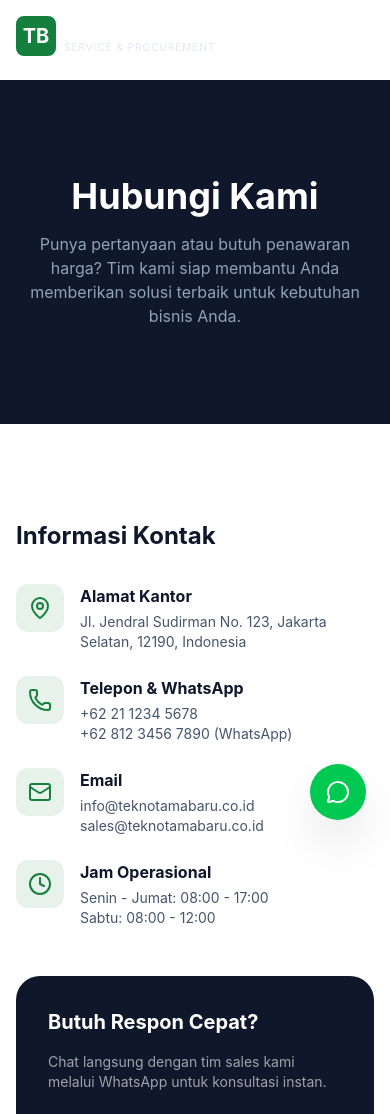
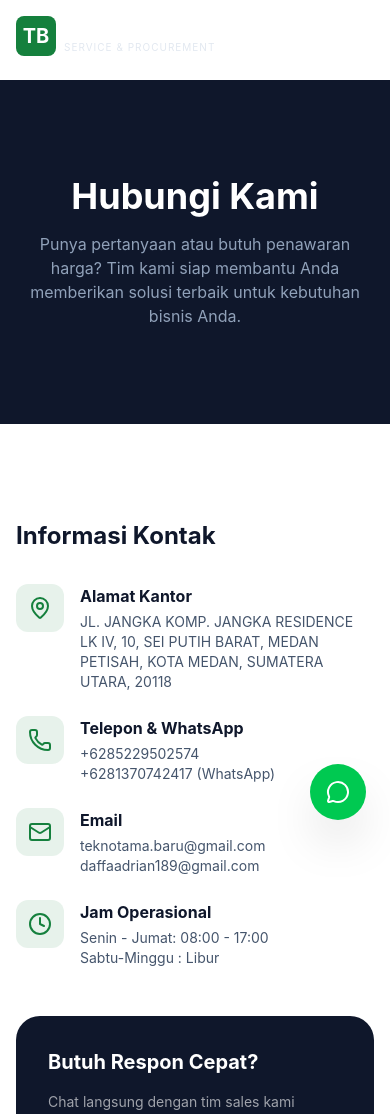
Before and after one commit to daparian/PT.TB, a React (Vite) app: page /contact in a window 390 px wide. Shown: the top 1114 px of the page. Built offline with nearby package versions, Linux system fonts and the light colour scheme.

Commit message:
feat: Update contact information on page
Update office address, phone, and WhatsApp numbers displayed on the Contact page to reflect current details.

```diff
--- a/src/pages/Contact.tsx
+++ b/src/pages/Contact.tsx
@@ -35,7 +35,7 @@ export const Contact: React.FC = () => {
                     </div>
                     <div>
                       <h4 className="font-bold text-slate-900">Alamat Kantor</h4>
-                      <p className="text-slate-600 text-sm mt-1">Jl. Jendral Sudirman No. 123, Jakarta Selatan, 12190, Indonesia</p>
+                      <p className="text-slate-600 text-sm mt-1">JL. JANGKA KOMP. JANGKA RESIDENCE LK IV, 10, SEI PUTIH BARAT, MEDAN PETISAH, KOTA MEDAN, SUMATERA UTARA, 20118</p>
                     </div>
                   </div>
 
@@ -45,8 +45,8 @@ export const Contact: React.FC = () => {
                     </div>
                     <div>
                       <h4 className="font-bold text-slate-900">Telepon & WhatsApp</h4>
-                      <p className="text-slate-600 text-sm mt-1">+62 21 1234 5678</p>
-                      <p className="text-slate-600 text-sm">+62 812 3456 7890 (WhatsApp)</p>
+                      <p className="text-slate-600 text-sm mt-1">+6285229502574</p>
+                      <p className="text-slate-600 text-sm">+6281370742417 (WhatsApp)</p>
                     </div>
                   </div>
 
@@ -56,8 +56,8 @@ export const Contact: React.FC = () => {
                     </div>
                     <div>
                       <h4 className="font-bold text-slate-900">Email</h4>
-                      <p className="text-slate-600 text-sm mt-1">info@teknotamabaru.co.id</p>
-                      <p className="text-slate-600 text-sm">sales@teknotamabaru.co.id</p>
+                      <p className="text-slate-600 text-sm mt-1">teknotama.baru@gmail.com</p>
+                      <p className="text-slate-600 text-sm">daffaadrian189@gmail.com</p>
                     </div>
                   </div>
 
@@ -68,7 +68,7 @@ export const Contact: React.FC = () => {
                     <div>
                       <h4 className="font-bold text-slate-900">Jam Operasional</h4>
                       <p className="text-slate-600 text-sm mt-1">Senin - Jumat: 08:00 - 17:00</p>
-                      <p className="text-slate-600 text-sm">Sabtu: 08:00 - 12:00</p>
+                      <p className="text-slate-600 text-sm">Sabtu-Minggu : Libur</p>
                     </div>
                   </div>
                 </div>
```
